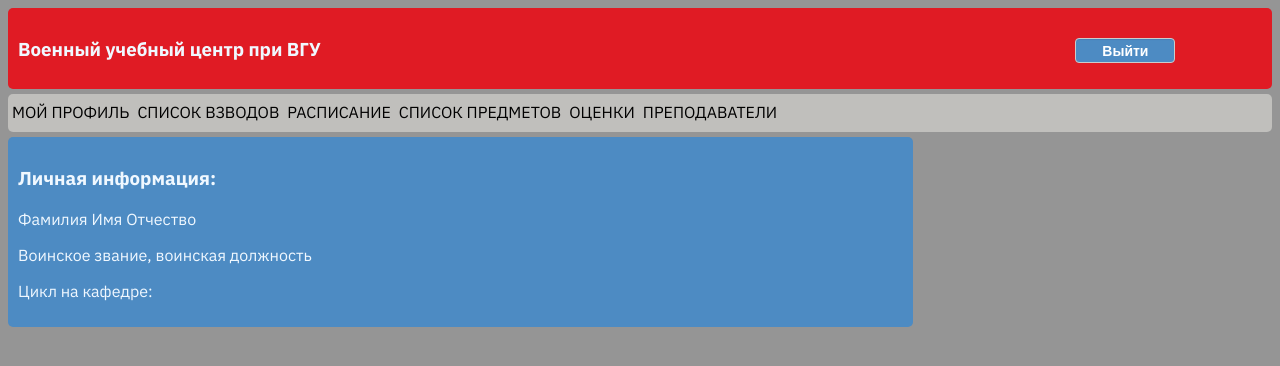
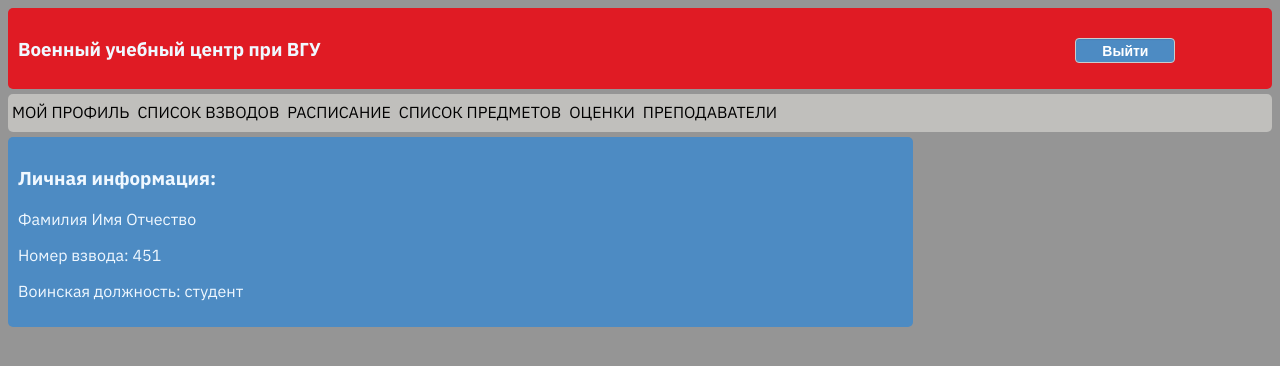
Before and after one commit to Dmitriy-M1319/journal-client, a Vue app: page / in a window 1280 px wide. Shown: the top 366 px of the page. Built offline with nearby package versions, Linux system fonts and the light colour scheme; the HTML template or start-up script is replaced by a standard one.

Commit message:
add components for profiles (without server)

```diff
--- a/src/views/Home.vue
+++ b/src/views/Home.vue
@@ -1,14 +1,36 @@
 <template>
-    <div class="profile">
-        <h3>Личная информация:</h3>
-        <p>Фамилия Имя Отчество</p>
-        <p>Воинское звание, воинская должность</p>
-        <p>Цикл на кафедре:</p>
-    </div>
+   <StudentProfile v-if="local_profile.type==='student'"
+   v-bind:profile="local_profile.profile"/>
+   <TeacherProfile v-else v-bind:profile="local_profile.profile"/>
 </template>
 
 <script>
+import TeacherProfile from './teachers/TeacherProfile.vue';
+import StudentProfile from './students/StudentProfile.vue';
 
+const local_profile = {
+    type: 'student',
+    profile : {
+        surname: 'Фамилия',
+        name: 'Имя',
+        patronymic: 'Отчество',
+        platoon: '451',
+        military_post: 'студент'
+    }
+}
+
+export default {
+    name: 'Home',
+    components: {
+        TeacherProfile,
+        StudentProfile
+    },
+    data() {
+        return {
+            local_profile
+        }
+    },
+}
 </script>
 
 <style>
--- /dev/null
+++ b/src/views/students/StudentProfile.vue
@@ -0,0 +1,27 @@
+<template>
+    <div class="profile">
+        <h3>Личная информация:</h3>
+        <p>{{ profile.surname }} {{ profile.name }} {{ profile.patronymic }} </p>
+        <p>Номер взвода: {{ profile.platoon }} </p>
+        <p>Воинская должность: {{ profile.military_post }}</p>
+    </div>
+</template>
+
+<script>
+export default {
+    name: 'StudentProfile',
+    props: ['profile']
+}
+</script>
+
+<style>
+.profile {
+    background-color: #4d8bc3;
+    color: aliceblue;
+    border-radius: 5px;
+    padding: 10px;
+    min-width: 70%;
+    float: left;
+    margin-right: 5px;
+}
+</style>
--- /dev/null
+++ b/src/views/teachers/TeacherProfile.vue
@@ -0,0 +1,28 @@
+<template>
+    <div class="profile">
+        <h3>Личная информация:</h3>
+        <p>{{ profile.surname }} {{ profile.name }} {{ profile.patronymic }} </p>
+        <p>Воинское звание: {{ profile.military_rank }} </p>
+        <p>Воинская должность: {{ profile.military_post }}</p>
+        <p>Цикл на кафедре: {{ profile.cycle }}</p>
+    </div>
+</template>
+
+<script>
+export default {
+    name: 'TeacherProfile',
+    props: ['profile']
+}
+</script>
+
+<style>
+.profile {
+    background-color: #4d8bc3;
+    color: aliceblue;
+    border-radius: 5px;
+    padding: 10px;
+    min-width: 70%;
+    float: left;
+    margin-right: 5px;
+}
+</style>
```
